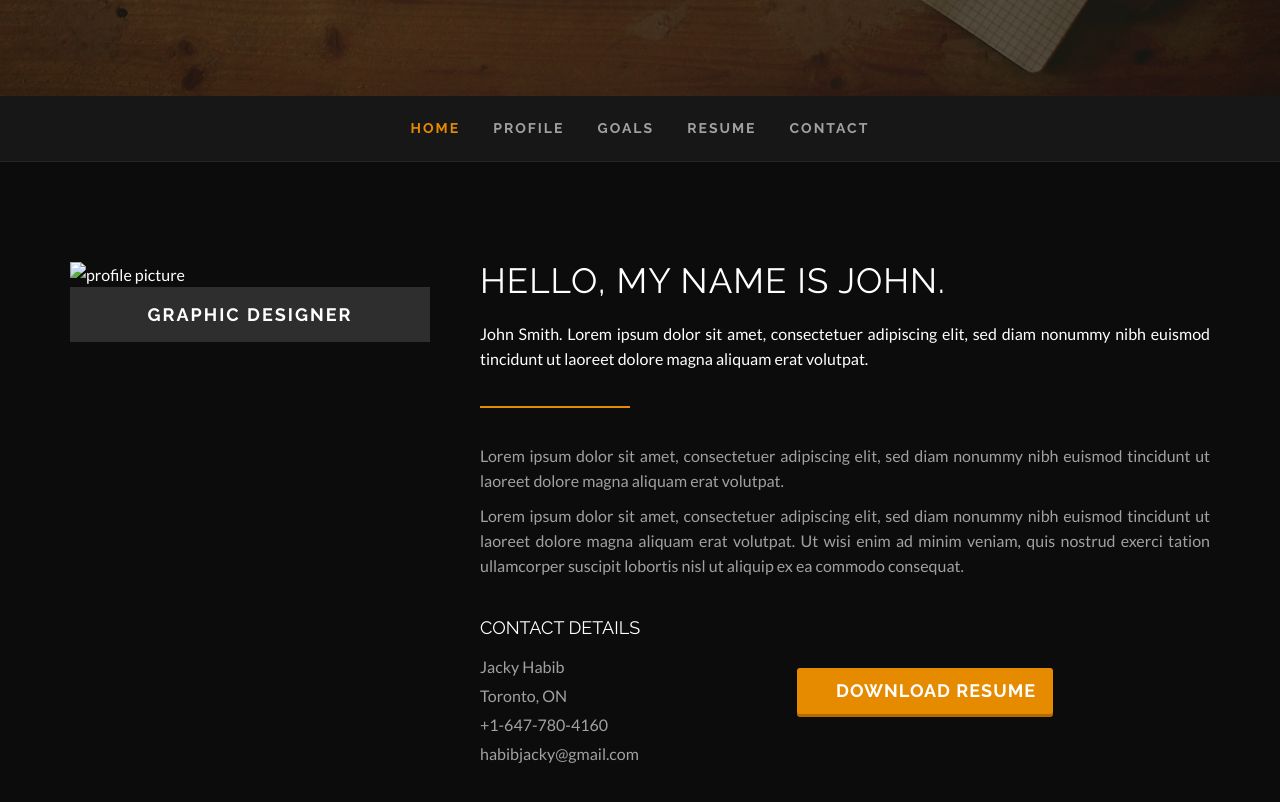
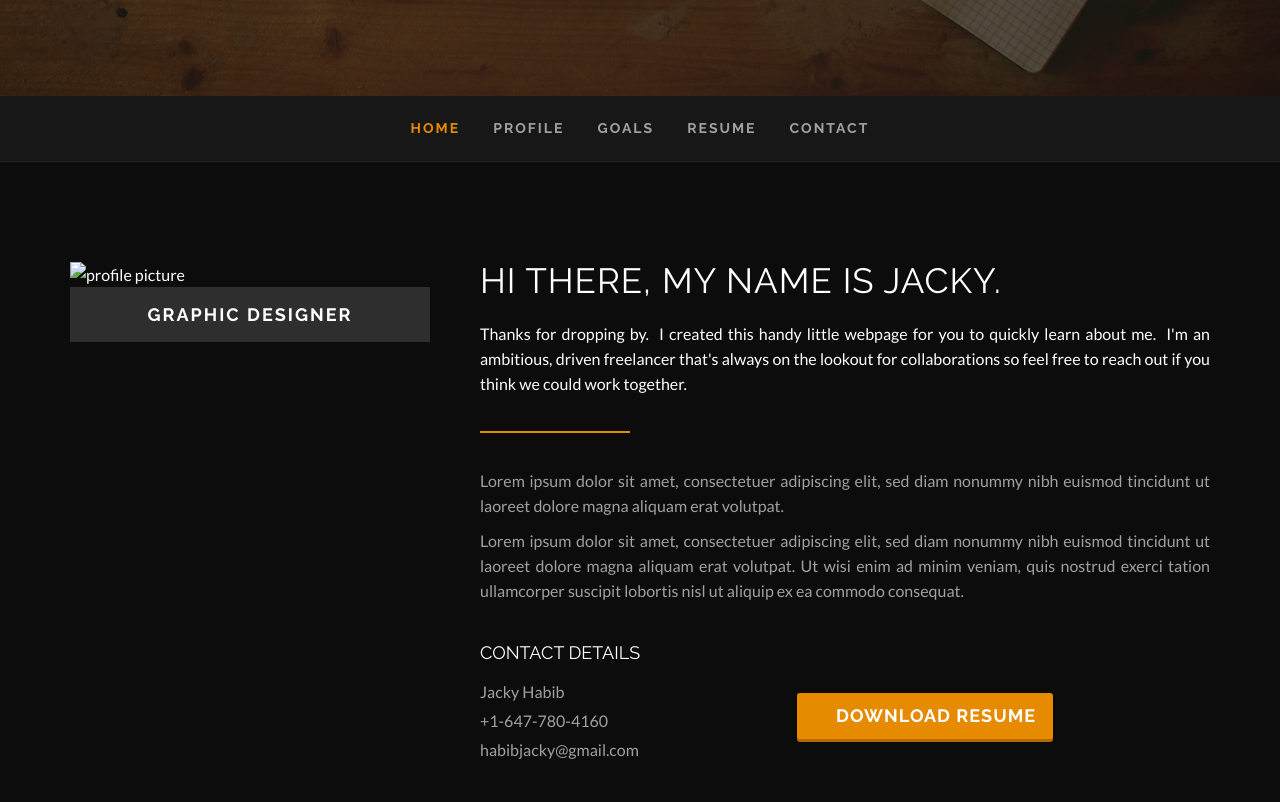
Before and after one commit to clearcareer/JackyHabib, a Jekyll site: the page built from index.html, in a window 1280 px wide and 900 px high, scrolled down 739 px. Shown: the top 802 px of the window. Built offline with Jekyll 4.4.1, drawn with Linux system fonts in a browser that asks for light colours; some web fonts are replaced; some of the changed text lies outside the part shown.

Commit message:
Updated '/index.html' via CloudCannon

```diff
--- a/index.html
+++ b/index.html
@@ -216,11 +216,9 @@ social_icons:
                         <div class="profile-text padding-left-yes">
                             <div class="row">
                                 <div class="col-md-12">
-                                    <h2 class="section-title editable">Hello, My Name is John.</h2>
+                                    <h2 class="section-title editable">Hi there, my name is jacky.</h2>
 
-                                    <p class="editable">
-                                        John Smith. Lorem ipsum dolor sit amet, consectetuer adipiscing elit, sed diam nonummy nibh euismod tincidunt ut laoreet dolore magna aliquam erat volutpat.
-                                    </p>
+                                    <p class="editable">Thanks for dropping by. &nbsp;I created this handy little webpage for you to quickly learn about me. &nbsp;I'm an ambitious, driven freelancer that's always on the lookout for collaborations so feel free to reach out if you think we could work together.&nbsp;</p>
 
                                     <span class="divider"></span>
 
@@ -247,9 +245,9 @@ social_icons:
                                     <ul class="list-unstyled text-grey">
 
                                         <li class="editable">Jacky Habib</li>
-                                        <li class="editable">Toronto, ON</li>
                                         <li class="editable">+1-647-780-4160</li>
                                         <li class="editable">habibjacky@gmail.com</li>
+                                        <li class="editable"></li>
                                         <li class="editable"></li>
                                     </ul>
                                 </div>
@@ -344,9 +342,7 @@ social_icons:
                     <div class="col-md-8 col-md-offset-2 text-center">
                         <h2 class="section-title editable">My Resume</h2>
 
-                        <p class="section-subtitle editable">
-                            Lorem ipsum dolor sit amet, consectetuer adipiscing elit, sed diam nonummy nibh euismod tincidunt ut laoreet dolore magna aliquam erat volutpat.
-                        </p>
+                        <p class="section-subtitle editable">Here is a partial list of the organizations I've worked for.<br />For a full list, download my resume. Feel free to reach out<br />if you'd like to see my &nbsp;portfolio.&nbsp;</p>
 
                         <span class="divider center"></span>
                     </div>
@@ -482,9 +478,9 @@ social_icons:
             <div class="section-content">
                 <div class="row">
                     <div class="col-md-8 col-md-offset-2 text-center">
-                        <h2 class="section-title editable">Tangible Skills</h2>
+                        <h2 class="section-title editable">The extra stuff</h2>
 
-                        <p class="section-subtitle editable">Lorem ipsum dolor sit amet, consectetuer adipiscing elit, sed diam nonummy nibh euismod tincidunt ut laoreet dolore magna aliquam erat volutpat.</p>
+                        <p class="section-subtitle editable">Character is an important consideration when you're looking for the right person to work with. Here are some of my characteristics that you wouldn't see on a typical resume, but that I think are important for you to know. n</p>
 
                         <span class="divider center"></span>
                     </div>
```
